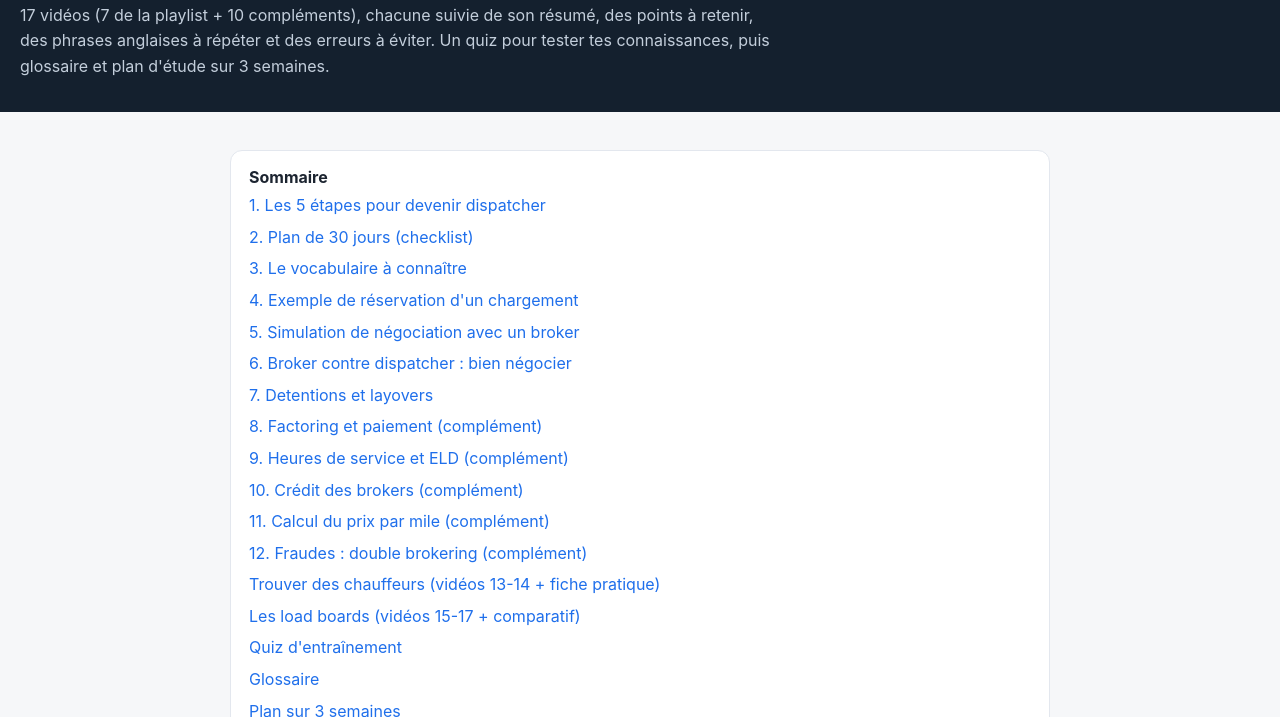
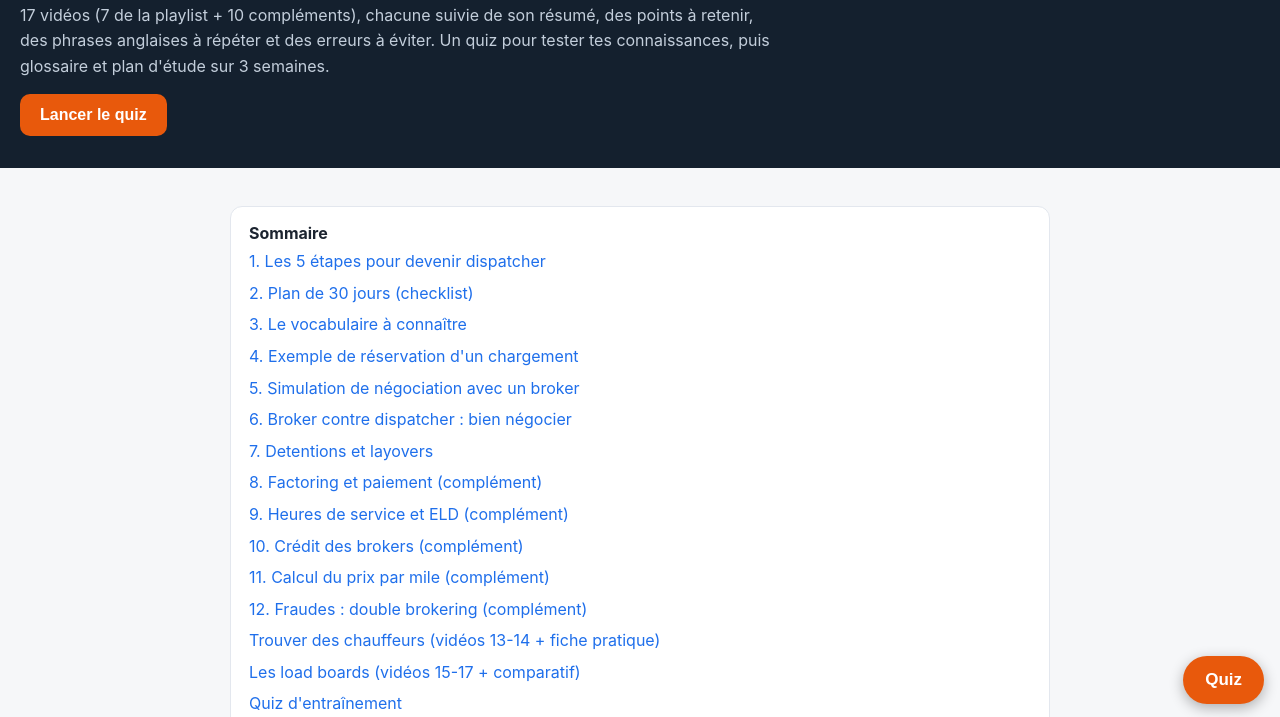
Before and after one commit to loubens-ericka/selfcours, a plain HTML site: page index.html in a window 1280 px wide. Shown: the part 80-797 px from the top of the page. Drawn offline with Linux system fonts and the light colour scheme.

Commit message:
Add buttons for starting quiz aAdd visible quiz buttonsnd fixed action button

```diff
--- a/index.html
+++ b/index.html
@@ -45,12 +45,15 @@
   .score{font-size:20px;font-weight:700;margin:12px 0}
   .bar{height:8px;background:#e3e7ee;border-radius:6px;overflow:hidden;margin:8px 0}
   .bar i{display:block;height:100%;background:var(--acc);width:0}
+  .fab{position:fixed;right:16px;bottom:16px;z-index:50;background:#e8590c;color:#fff;border:0;border-radius:30px;padding:14px 22px;font-size:17px;font-weight:700;box-shadow:0 4px 14px rgba(0,0,0,.3);cursor:pointer}
+  .hbtn{display:inline-block;margin-top:14px;background:#e8590c;color:#fff;border:0;border-radius:10px;padding:12px 20px;font-size:16px;font-weight:700;cursor:pointer}
 </style>
 </head>
 <body>
 <header>
   <h1>Cours Dispatch Camions (USA)</h1>
   <p>17 vidéos (7 de la playlist + 10 compléments), chacune suivie de son résumé, des points à retenir, des phrases anglaises à répéter et des erreurs à éviter. Un quiz pour tester tes connaissances, puis glossaire et plan d'étude sur 3 semaines.</p>
+  <button class="hbtn" onclick="startQuiz(30)">Lancer le quiz</button>
 </header>
 <main>
 
@@ -823,6 +826,7 @@ function closeQuiz(){
 </section>
 
 </main>
+<button class="fab" onclick="startQuiz(30)">Quiz</button>
 <footer>Document d'étude personnel · vidéos © leurs auteurs sur YouTube</footer>
 </body>
 </html>
```
